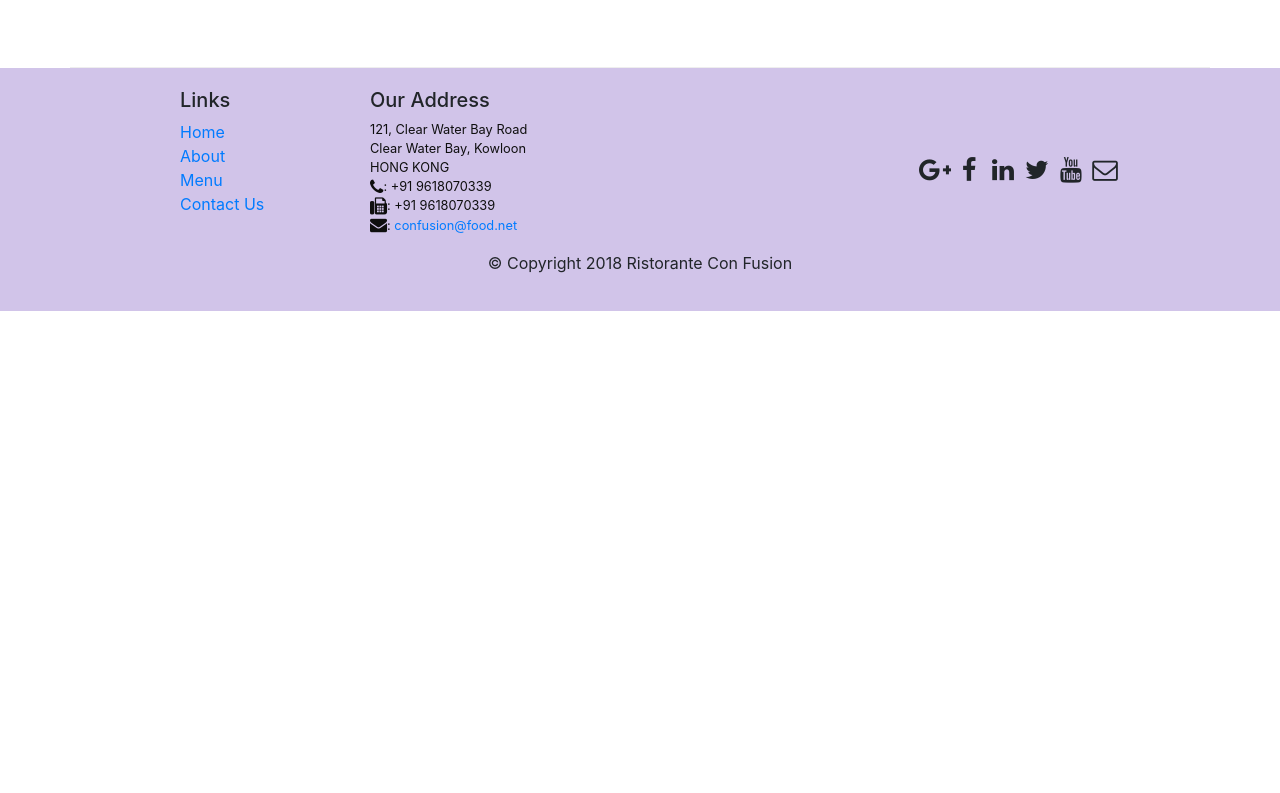
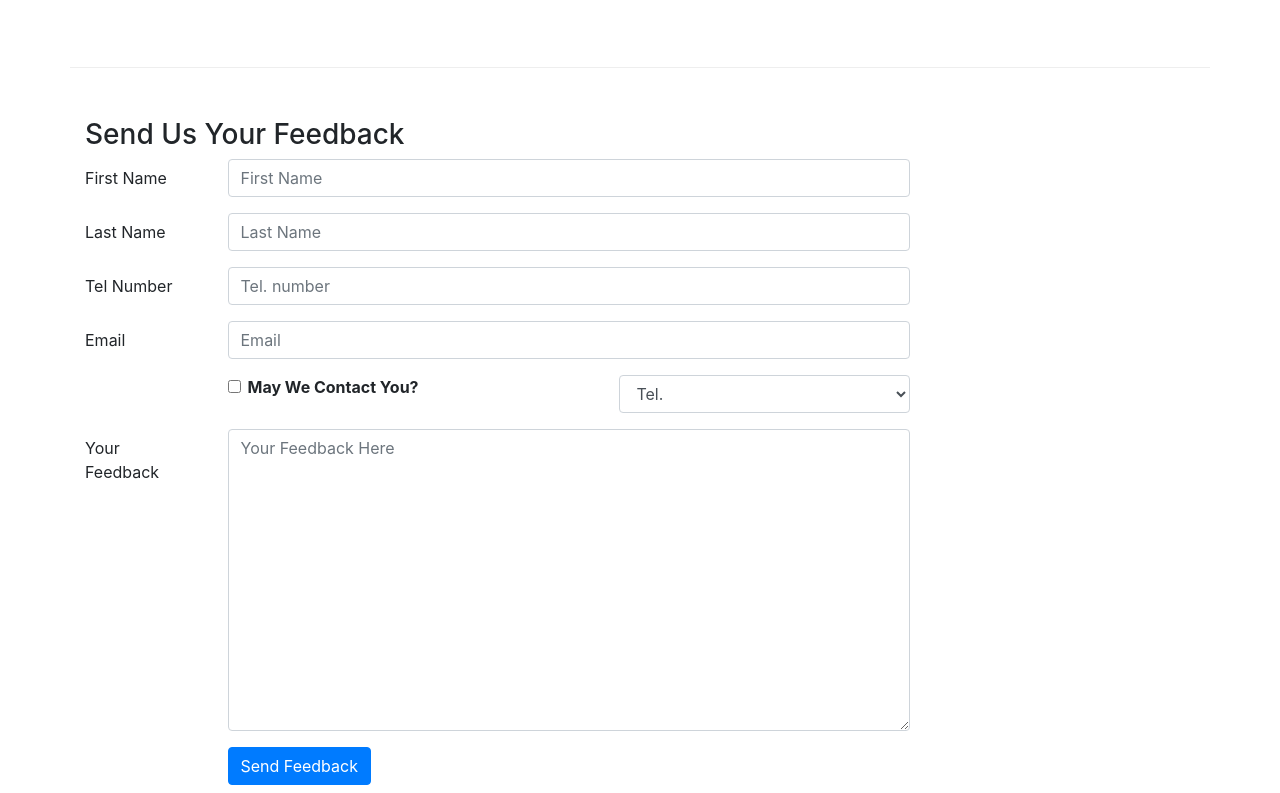
Before and after one commit to mazharalibaig/The-BaIG-restaurant, a React (Create React App) app: page /contactus in a window 1280 px wide. Shown: the part 847-1640 px from the top of the page. Before the commit the page ends 1158 px from the top, so only its background shows below. Built offline with nearby package versions, Linux system fonts and the light colour scheme.

Commit message:
Controlled Forms introduced for feedback

```diff
--- a/src/components/ContactComponent.js
+++ b/src/components/ContactComponent.js
@@ -1,6 +1,8 @@
 import React, { Component } from 'react';
 import {Breadcrumb,BreadcrumbItem} from 'react-bootstrap';
 import {Link} from 'react-router-dom';
+import { FormGroup, Label, Input, Button } from 'reactstrap';
+import {Form,Col} from 'react-bootstrap';
 
 class Contact extends Component{
 
@@ -18,8 +20,26 @@ class Contact extends Component{
             contactType: 'Tel.',
             message: ''
         }
+        this.handleInputChange = this.handleInputChange.bind(this);
+        this.handleSubmit = this.handleSubmit.bind(this);
     }
 
+    handleInputChange(event)
+    {
+        const target = event.target;
+        const value = target.type === 'checkbox' ? target.checked : target.value;
+        const name = target.name;
+
+        this.setState({[name]:value})
+    }
+
+    handleSubmit(event)
+    {
+        console.log("Current state"+ JSON.stringify(this.state));
+        alert("Current state"+ JSON.stringify(this.state));
+        event.preventDefault();
+
+    }
     render()
     {
         return(
@@ -63,6 +83,66 @@ class Contact extends Component{
                         </div>
                     </div>
                 </div>
+                <div className="row row-content">
+                    <div className="col-12">
+                        <h3>Send Us Your Feedback</h3>
+                    </div>
+                    <div className="col-12 col-md-9">
+                        <Form onSubmit={this.handleSubmit}>
+                            <FormGroup row>
+                                <Label htmlFor="firstname" md={2}>First Name</Label>
+                                <Col md={10}>
+                                    <Input type="text" onChange={this.handleInputChange} id="firstname" name="firstname" placeholder="First Name" value={this.state.firstname} />
+                                </Col>
+                            </FormGroup>
+                            <FormGroup row>
+                                <Label htmlFor="lastname" md={2}>Last Name</Label>
+                                <Col md={10}>
+                                    <Input type="text" onChange={this.handleInputChange} id="lastname" name="lastname" placeholder="Last Name" value={this.state.lastname} />
+                                </Col>
+                            </FormGroup>
+                            <FormGroup row>
+                                <Label htmlFor="telnum" md={2}>Tel Number</Label>
+                                <Col md={10}>
+                                    <Input type="tel" id="telnum" onChange={this.handleInputChange} name="telnum" placeholder="Tel. number" value={this.state.telnum} />
+                                </Col>
+                            </FormGroup>
+                            <FormGroup row>
+                                <Label htmlFor="email" md={2}>Email</Label>
+                                <Col md={10}>
+                                    <Input type="email" id="email" onChange={this.handleInputChange} name="email" placeholder="Email" value={this.state.email} />
+                                </Col>
+                            </FormGroup>
+                            <FormGroup row>
+                                <Col md={{size:6,offset:2}}>
+                                    <FormGroup check>
+                                        <Label check>
+                                            <Input type="checkbox" name="agree" onChange={this.handleInputChange} checked={this.state.agree} />{' '}
+                                            <strong>May We Contact You?</strong>
+                                        </Label>
+                                    </FormGroup>
+                                </Col>
+                                <Col md={{size:3,offset:1}}>
+                                    <Input type="select" name="contactType" onChange={this.handleInputChange} value={this.state.contactType}>
+                                    <option>Tel.</option>
+                                    <option>Email</option>
+                                    </Input>
+                                </Col>
+                            </FormGroup>
+                            <FormGroup row>
+                                <Label htmlFor="message" md={2}>Your Feedback</Label>
+                                <Col md={10}>
+                                    <Input type="textarea" id="message" onChange={this.handleInputChange} name="message" rows="12" placeholder="Your Feedback Here" value={this.state.message} />
+                                </Col>
+                            </FormGroup>
+                            <FormGroup row>
+                                <Col md={{size:10,offset:2}}>
+                                    <Button type="submit" color="primary">Send Feedback</Button>
+                                </Col>
+                            </FormGroup>
+                        </Form>
+                    </div>
+                </div>
             </div>
         );
     }
```
